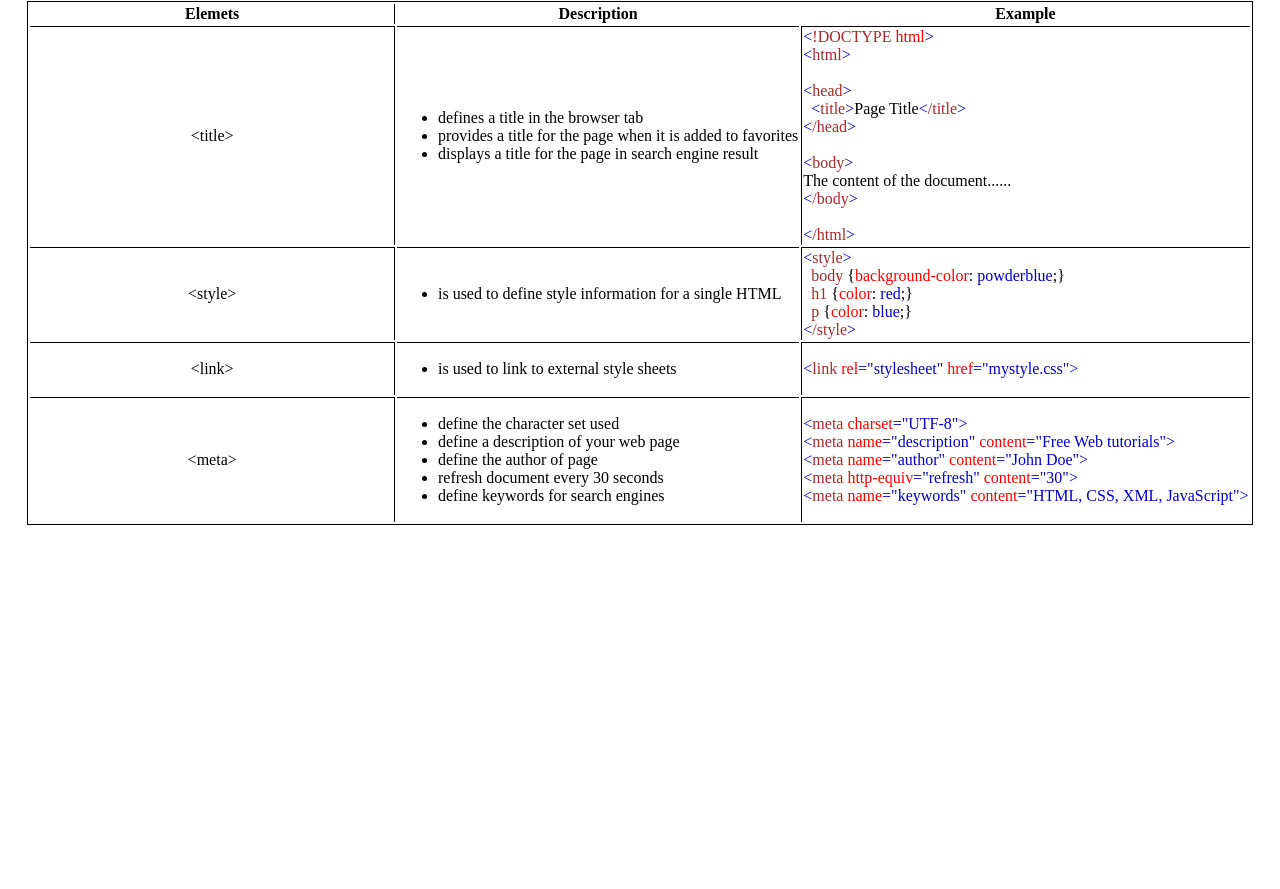
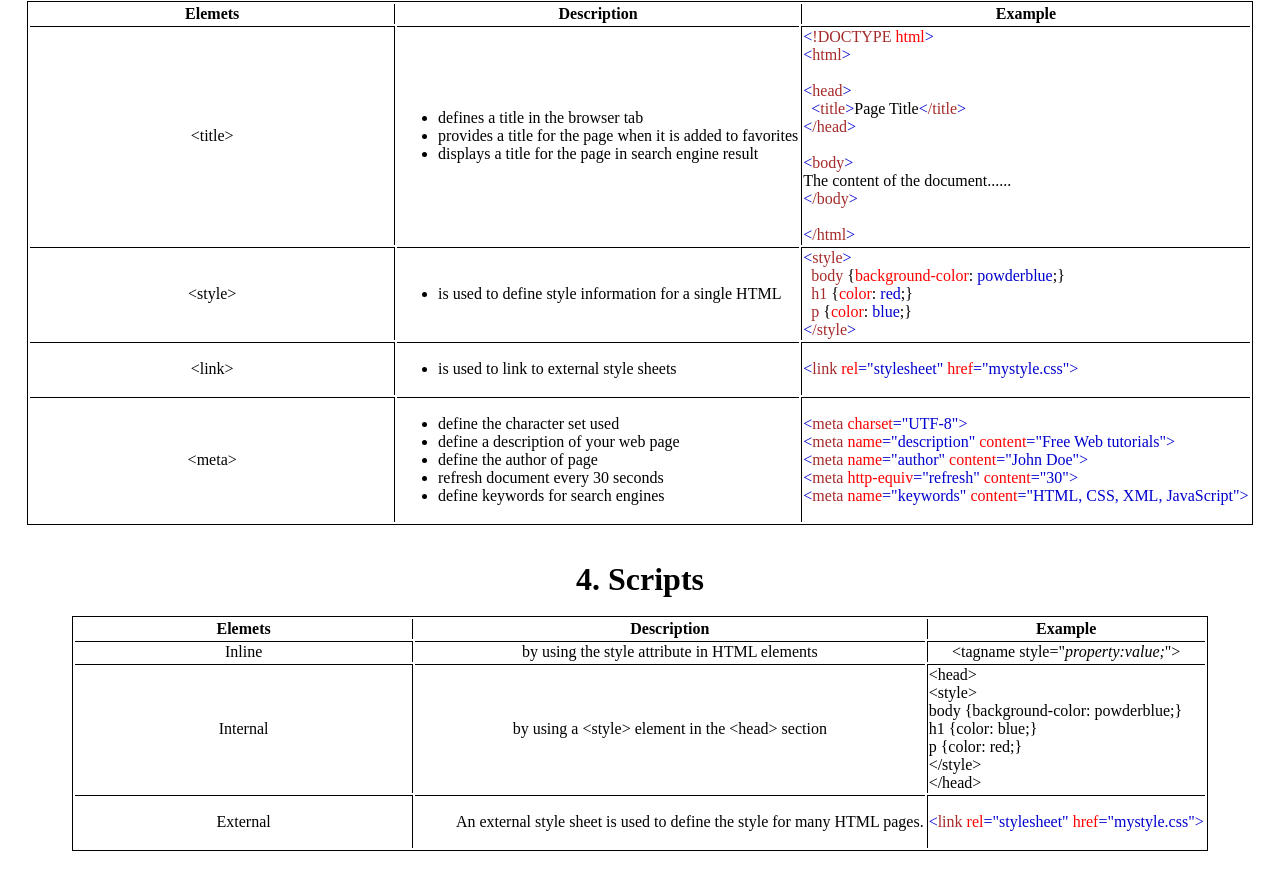
Before and after one commit to denbuzdugan/cf47-course-dev, a plain HTML site: page index.html in a window 1280 px wide. Shown: the part 643-1532 px from the top of the page. Before the commit the page ends 1176 px from the top, so only its background shows below. Drawn offline with Linux system fonts and the light colour scheme.

Commit message:
Scripts and styles includes and inline mode

```diff
--- a/index.html
+++ b/index.html
@@ -80,7 +80,7 @@ text-align:center;
   <tr>
     <th style="border-right: 1px solid #000;">Elemets</th>
     <th>Description</th>
-    <th>Example</th>
+    <th style="border-left: 1px solid #000;">Example</th>
   </tr>
   <tr>
     <td style=" text-align: center; border-right: 1px solid #000; border-top: 1px solid #000;">&lt;title&gt;</td>
@@ -150,8 +150,58 @@ text-align:center;
       <span style="color:brown"><span style="color:mediumblue">&lt;</span>meta<span style="color:red"> name<span style="color:mediumblue">="author"</span> content<span style="color:mediumblue">="John Doe"</span></span><span style="color:mediumblue">&gt;</span></span><br>
       <span style="color:brown"><span style="color:mediumblue">&lt;</span>meta<span style="color:red"> http-equiv<span style="color:mediumblue">="refresh"</span> content<span style="color:mediumblue">="30"</span></span><span style="color:mediumblue">&gt;</span></span><br>
       <span style="color:brown"><span style="color:mediumblue">&lt;</span>meta<span style="color:red"> name<span style="color:mediumblue">="keywords"</span> content<span style="color:mediumblue">="HTML, CSS, XML, JavaScript"</span></span><span style="color:mediumblue">&gt;</span></span>
+  </td>
+</tr>
+</table>
+<br>
+<br>
+<h1>4. Scripts</h1>
+<br>
+<table style="border: 1px solid #000; margin:0 auto">
+  <tr>
+    <th style="border-right: 1px solid #000;">Elemets</th>
+    <th>Description</th>
+    <th style="border-left: 1px solid #000;">Example</th>
+  </tr>
+  <tr>
+    <td style=" text-align: center; border-right: 1px solid #000; border-top: 1px solid #000;">Inline</td>
+    <td style="border-top: 1px solid #000; text-align: center; ">by using the style attribute in HTML elements
+    </td>
+    <td style="border-left: 1px solid #000; border-top: 1px solid #000; text-align: center; ">
+      &lt;tagname style="<em>property:value;</em>"&gt;<br>
     </td>
   </tr>
+  <tr>
+    <td style="width: 30%; text-align: center; border-right: 1px solid #000; border-top: 1px solid #000;">Internal</td>
+    <td style="border-top: 1px solid #000; text-align: center; ">
+        by using a &lt;style&gt; element in the &lt;head&gt; section
+    </td>
+    <td style="border-left: 1px solid #000; border-top: 1px solid #000;">
+      &lt;head&gt;<br>
+      &lt;style&gt;<br>
+      body {background-color: powderblue;}<br>
+      h1   {color: blue;}<br>
+      p    {color: red;}<br>
+      &lt;/style&gt;<br>
+      &lt;/head&gt;<br>
+    </td>
+  </tr>
+  <tr>
+    <td style="width: 30%; text-align: center; border-right: 1px solid #000; border-top: 1px solid #000;">External</td>
+    <td style="border-top: 1px solid #000;">
+      <ul>
+        An external style sheet is used to define the style for many HTML pages.
+      </ul>
+    </td>
+    <td style="border-left: 1px solid #000; border-top: 1px solid #000;">
+      <span style="color:brown"><span style="color:mediumblue">&lt;</span>link<span style="color:red"> rel<span style="color:mediumblue">="stylesheet"</span> href<span style="color:mediumblue">="mystyle.css"</span></span><span style="color:mediumblue">&gt;</span></span>
+    </td>
+  </tr>
+</table>
+<br>
+<br>
+
+
 
 
   <!-- </div> -->
```
